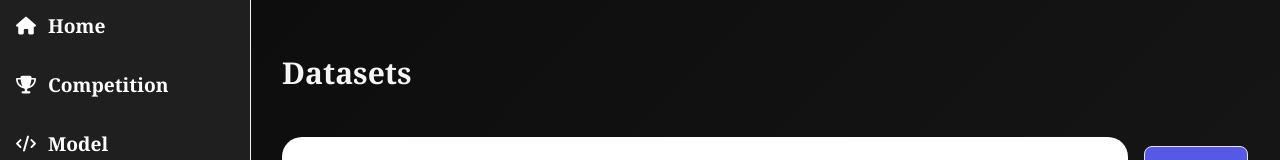
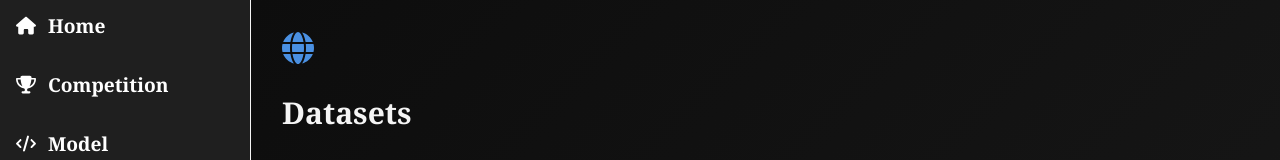
Before and after one commit to abhaykashyap31/Blockchain-based-Dataset-Marketplace, a React (Create React App) app in the folder Frontend/: page / in a window 1280 px wide. Shown: the top 160 px of the page. Built offline with nearby package versions, Linux system fonts and the light colour scheme.

Commit message:
Icon added

```diff
--- a/Frontend/src/Datasets/Dataset.js
+++ b/Frontend/src/Datasets/Dataset.js
@@ -8,9 +8,11 @@ import {
   faUser,
   faSearch,
   faFilter,
+  faGlobe,
   faThumbsUp,
   faDownload
 } from '@fortawesome/free-solid-svg-icons';
+import astro from "./astro2.png";
 import './Datasets.css';
 
 const DatasetsPage = () => {
@@ -62,6 +64,7 @@ const DatasetsPage = () => {
       <div className="main-content">
         {/* Header and Search */}
         <div className="header-section">
+        <FontAwesomeIcon icon={faGlobe} className="planet-icon" />
           <h1 className="page-title">Datasets</h1>
 
           <div className="search-section">
--- a/Frontend/src/Datasets/Datasets.css
+++ b/Frontend/src/Datasets/Datasets.css
@@ -281,3 +281,9 @@ body {
       grid-template-columns: 1fr;
     }
   }
+
+  .planet-icon {
+    font-size: 2rem;
+    color: #4a90e2;
+    margin-bottom: 0.5rem;
+  }
```
Also changed, not shown: Frontend/src/Datasets/astro2.png (added).
